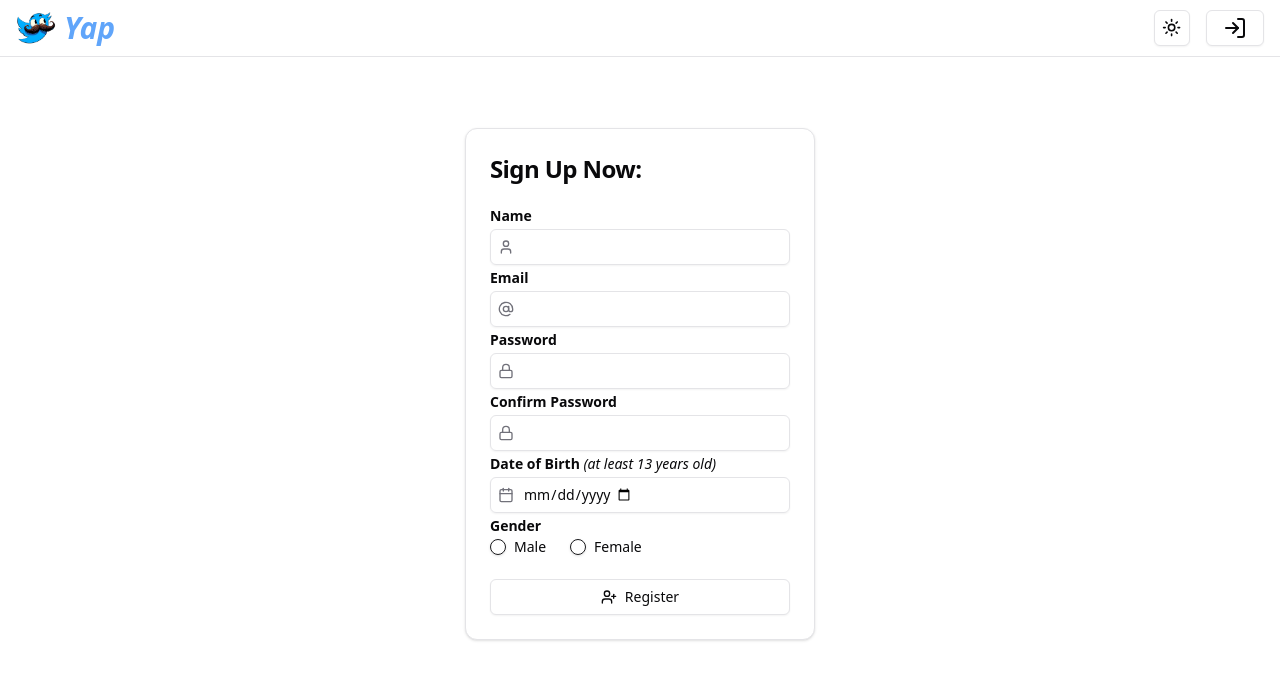
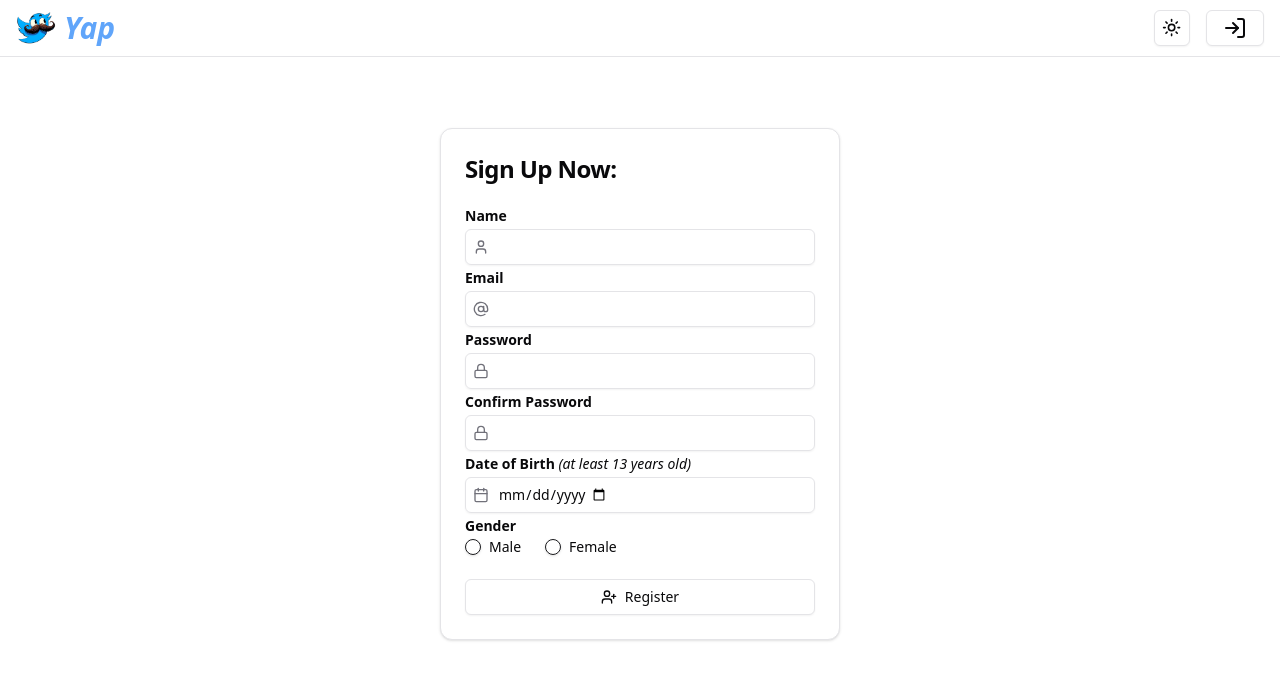
Before and after one commit to MohamedEmary/socialmedia-app, a Next.js app: page /signup in a window 1280 px wide. Shown: the top 680 px of the page. Built offline with nearby package versions, Linux system fonts and the light colour scheme.

Commit message:
style: minor change in width in login, register forms

```diff
--- a/src/app/login/page.tsx
+++ b/src/app/login/page.tsx
@@ -81,7 +81,7 @@ export default function Page() {
   }, [isAuth, router]);
 
   return (
-    <Card className="w-[350px] mx-auto md:mt-32">
+    <Card className="w-full sm:w-[400px] mx-auto md:mt-32">
       <CardHeader>
         <CardTitle className="text-2xl">Login Now:</CardTitle>
       </CardHeader>
--- a/src/app/signup/page.tsx
+++ b/src/app/signup/page.tsx
@@ -108,7 +108,7 @@ export default function Page() {
   }, [isAuth, router]);
 
   return (
-    <Card className="w-[350px] mx-auto md:mt-32">
+    <Card className="w-full sm:w-[400px] mx-auto md:mt-32">
       <CardHeader>
         <CardTitle className="text-2xl">Sign Up Now:</CardTitle>
       </CardHeader>
```
